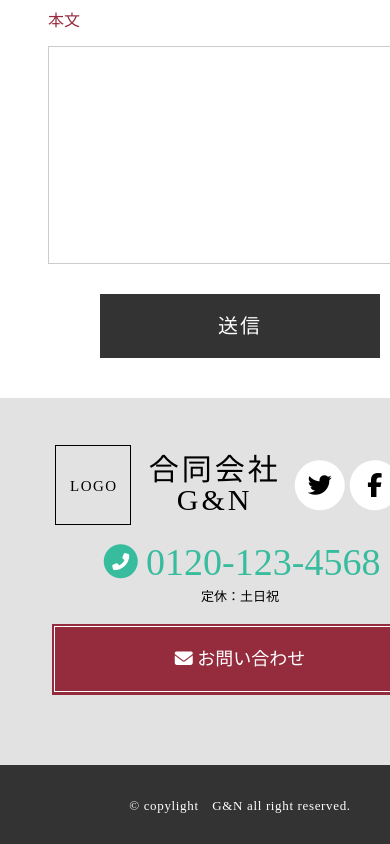
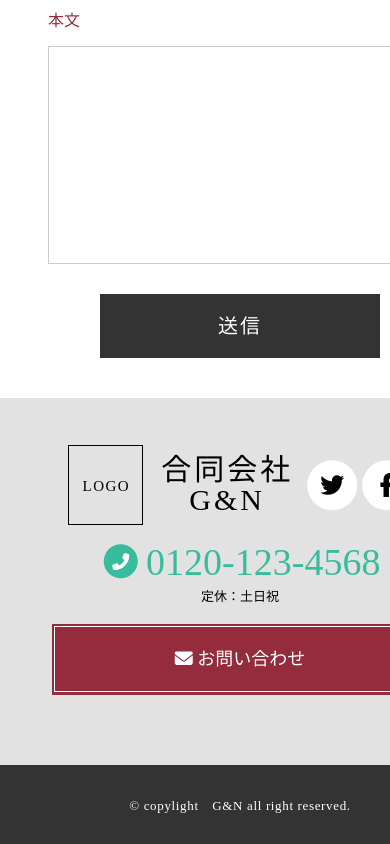
Before and after one commit to Marogatake/lesson7, a plain HTML site: page index.html in a window 390 px wide. Shown: the part 980-1824 px from the top of the page. Drawn offline with Linux system fonts and the light colour scheme.

Commit message:
Add files via upload

```diff
--- a/stylesheet.css
+++ b/stylesheet.css
@@ -327,7 +327,6 @@ header{
     margin-left: 0;
     width: 95%;
   }
-
 }
 /* .inquiry_place終わり */
 /* footerの指定 */
@@ -467,6 +466,9 @@ header{
     width: 370px;
     margin-top: 18px;
   }
+  .company{
+    padding-left: 25px;
+  }
   .footer_address p{
     text-align: center;
   }
```
